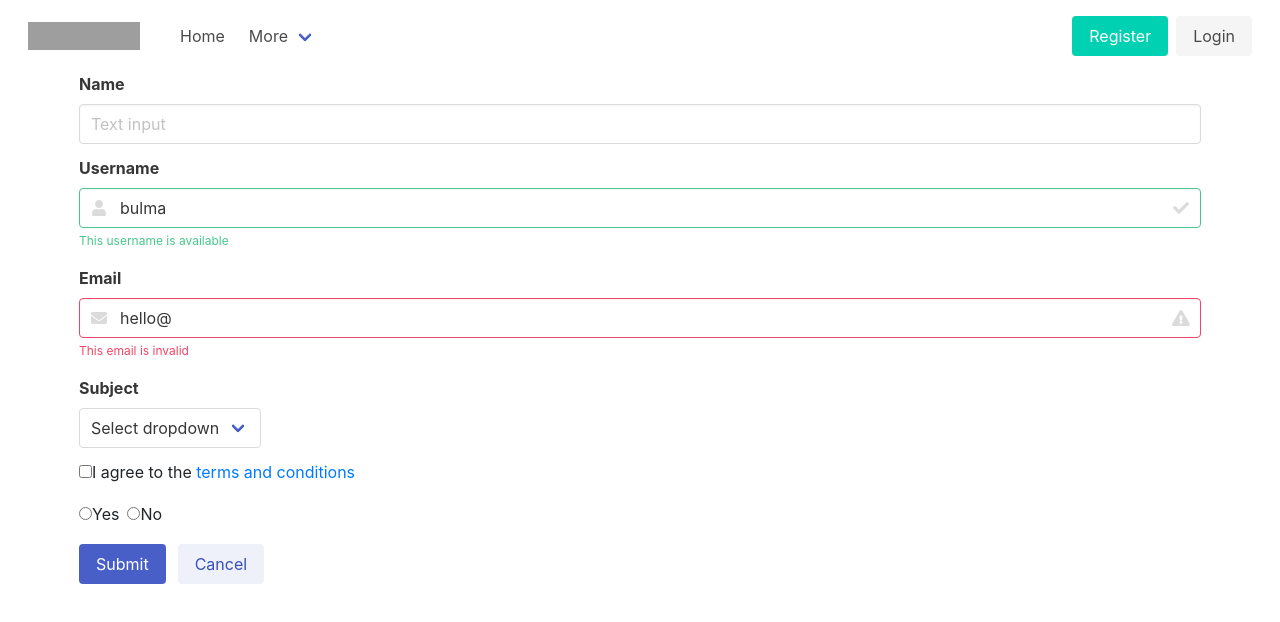
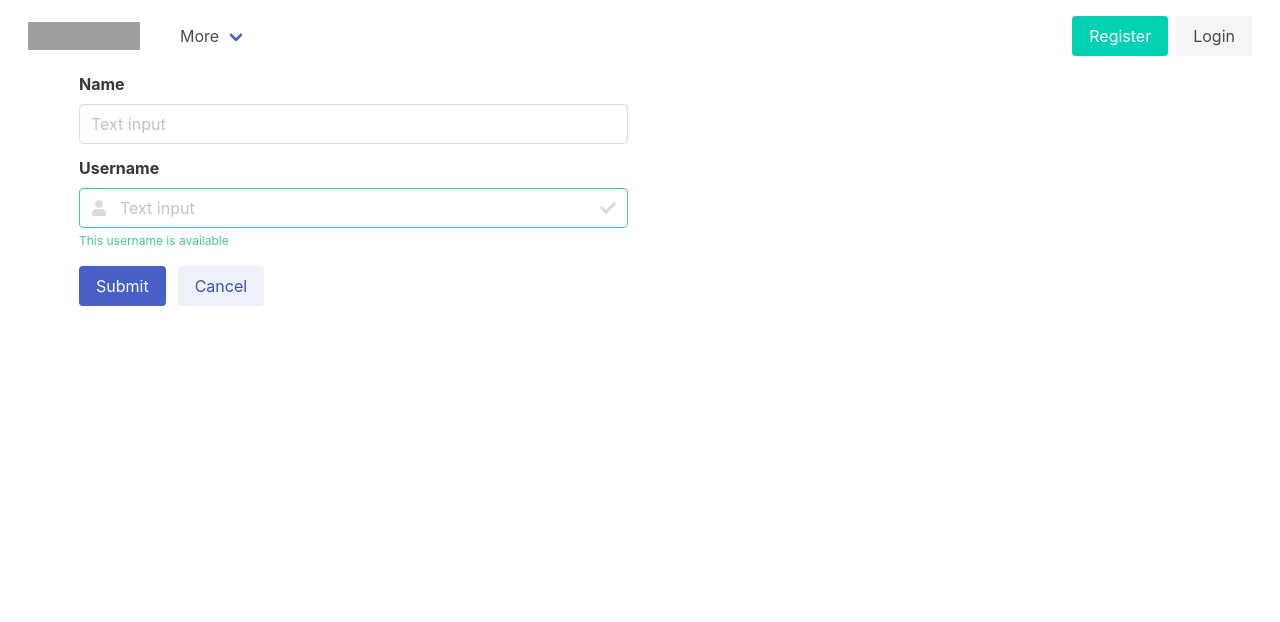
Before and after one commit to MomchilAngelovv/TubeMe, a React (Create React App) app in the folder WebApp/TubeMe.WebApp.App/ClientApp/: page /register in a window 1280 px wide. Shown: the top 622 px of the page. Built offline with nearby package versions, Linux system fonts and the light colour scheme; grey boxes are pictures that could not be loaded.

Commit message:
Remove all warnings and add register form

```diff
--- a/WebApp/TubeMe.WebApp.App/ClientApp/src/components/Login.js
+++ b/WebApp/TubeMe.WebApp.App/ClientApp/src/components/Login.js
@@ -4,6 +4,9 @@ export class Login extends Component {
 
   constructor(props) {
     super(props);
+    this.state = {
+
+    }
   }
 
   render() {
--- a/WebApp/TubeMe.WebApp.App/ClientApp/src/components/NavMenu.js
+++ b/WebApp/TubeMe.WebApp.App/ClientApp/src/components/NavMenu.js
@@ -5,6 +5,9 @@ export class NavMenu extends Component {
 
   constructor(props) {
     super(props);
+    this.state = {
+
+    }
   }
 
   render() {
@@ -12,11 +15,9 @@ export class NavMenu extends Component {
       <header>
         <nav className="navbar" role="navigation" aria-label="main navigation">
           <div className="navbar-brand">
-            <a className="navbar-item" href="https://bulma.io">
-              <img src="https://bulma.io/images/bulma-logo.png" width="112" height="28" />
-            </a>
+            <Link href="/#" to="/" className="navbar-item"><img src="https://bulma.io/images/bulma-logo.png" width="112" height="28" alt="Description" /></Link>
 
-            <a role="button" className="navbar-burger burger" aria-label="menu" aria-expanded="false" data-target="navbarBasicExample">
+            <a href="/#" role="button" className="navbar-burger burger" aria-label="menu" aria-expanded="false" data-target="navbarBasicExample">
               <span aria-hidden="true"></span>
               <span aria-hidden="true"></span>
               <span aria-hidden="true"></span>
@@ -25,16 +26,14 @@ export class NavMenu extends Component {
 
           <div id="navbarBasicExample" className="navbar-menu">
             <div className="navbar-start">
-              <Link to="/" className="navbar-item">Home</Link>
-
               <div className="navbar-item has-dropdown is-hoverable">
-                <a className="navbar-link">More</a>
+                <a href="/#" className="navbar-link">More</a>
                 <div className="navbar-dropdown">
-                  <a className="navbar-item">About</a>
-                  <a className="navbar-item">Jobs</a>
-                  <a className="navbar-item">Contact</a>
+                  <a href="/#" className="navbar-item">About</a>
+                  <a href="/#" className="navbar-item">Jobs</a>
+                  <a href="/#" className="navbar-item">Contact</a>
                   <hr className="navbar-divider" />
-                  <a className="navbar-item">Report an issue</a>
+                <a href="/#" className="navbar-item">Report an issue</a>
                 </div>
               </div>
             </div>
@@ -42,8 +41,8 @@ export class NavMenu extends Component {
             <div className="navbar-end">
               <div className="navbar-item">
                 <div className="buttons">
-                  <Link to="/register" className="button is-primary">Register</Link>
-                  <Link to="/login" className="button is-light">Login</Link>
+                  <Link href="/#" to="/register" className="button is-primary">Register</Link>
+                  <Link href="/#" to="/login" className="button is-light">Login</Link>
                 </div>
               </div>
             </div>
--- a/WebApp/TubeMe.WebApp.App/ClientApp/src/components/Register.js
+++ b/WebApp/TubeMe.WebApp.App/ClientApp/src/components/Register.js
@@ -15,81 +15,33 @@ export class Register extends Component {
   render() {
     return (
       <React.Fragment>
-        <div class="field">
-          <label class="label">Name</label>
-          <div class="control">
-            <input class="input" type="text" placeholder="Text input" />
+        <div className="columns">
+          <div className="column is-half">
+            <div className="field">
+              <label className="label">Name</label>
+              <div className="control">
+                <input className="input" type="text" placeholder="Text input" />
               </div>
             </div>
 
-        <div class="field">
-          <label class="label">Username</label>
-          <div class="control has-icons-left has-icons-right">
-            <input class="input is-success" type="text" placeholder="Text input" value="bulma" />
-            <span class="icon is-small is-left">
-              <i class="fas fa-user"></i>
-            </span>
-            <span class="icon is-small is-right">
-              <i class="fas fa-check"></i>
-            </span>
+            <div className="field">
+              <label className="label">Username</label>
+              <div className="control has-icons-left has-icons-right">
+                <input className="input is-success" type="text" placeholder="Text input" />
+                <span className="icon is-small is-left"><i className="fas fa-user"></i></span>
+                <span className="icon is-small is-right"><i className="fas fa-check"></i></span>
               </div>
-          <p class="help is-success">This username is available</p>
+              <p className="help is-success">This username is available</p>
             </div>
 
-        <div class="field">
-          <label class="label">Email</label>
-          <div class="control has-icons-left has-icons-right">
-            <input class="input is-danger" type="email" placeholder="Email input" value="hello@" />
-            <span class="icon is-small is-left">
-              <i class="fas fa-envelope"></i>
-            </span>
-            <span class="icon is-small is-right">
-              <i class="fas fa-exclamation-triangle"></i>
-            </span>
+            <div className="field is-grouped">
+              <div className="control">
+                <button className="button is-link" onClick={ this.handleSubmit }>Submit</button>
               </div>
-          <p class="help is-danger">This email is invalid</p>
-        </div>
-
-        <div class="field">
-          <label class="label">Subject</label>
-          <div class="control">
-            <div class="select">
-              <select>
-                <option>Select dropdown</option>
-                <option>With options</option>
-              </select>
+              <div className="control">
+                <button className="button is-link is-light">Cancel</button>
               </div>
             </div>
-        </div>
-
-        <div class="field">
-          <div class="control">
-            <label class="checkbox">
-              <input type="checkbox" />
-                    I agree to the <a href="#">terms and conditions</a>
-            </label>
-          </div>
-        </div>
-
-        <div class="field">
-          <div class="control">
-            <label class="radio">
-              <input type="radio" name="question" />
-                      Yes
-    </label>
-            <label class="radio">
-              <input type="radio" name="question" />
-                        No
-    </label>
-          </div>
-        </div>
-
-        <div class="field is-grouped">
-          <div class="control">
-            <button class="button is-link">Submit</button>
-          </div>
-          <div class="control">
-            <button class="button is-link is-light">Cancel</button>
           </div>
         </div>
       </React.Fragment>
```
Also changed, not shown: 1 other file (tests, documents, lock files or other folders). Lines whose indentation alone changed are shown as unchanged.
